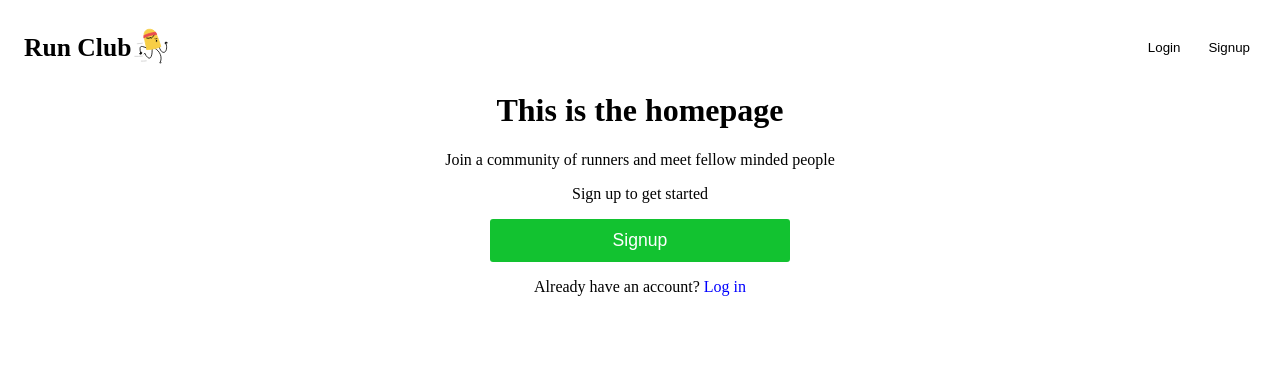
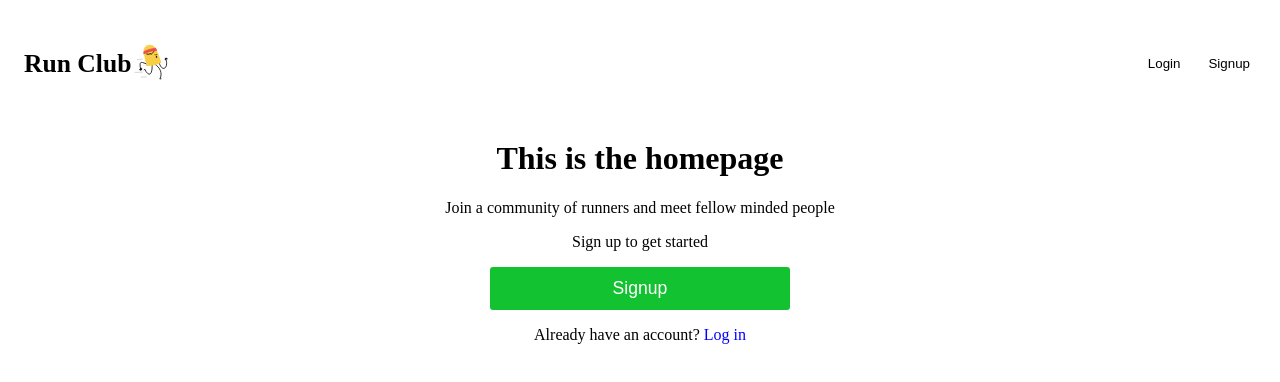
Before and after one commit to Ayoroq/runclub-frontend, a React (Vite) app: page / in a window 1280 px wide. Shown: the top 382 px of the page. Built offline with nearby package versions, Linux system fonts and the light colour scheme; no server answers.

Commit message:
Added stylings to the navbar and the posts

```diff
--- a/src/components/Components.module.css
+++ b/src/components/Components.module.css
@@ -9,6 +9,11 @@
     align-items: center;
     justify-content: space-between;
     gap: 1rem;
+    position: sticky;
+    top: 0;
+    background-color: white;
+    padding-top: 1rem;
+    padding-bottom: 2rem;
 }
 
 .logo{
@@ -58,6 +63,10 @@
     cursor: pointer;
 }
 
+.post:first-child{
+    border-top: 0.5px solid var(--border)
+}
+
 .post * {
     margin: 0;
 }
```
